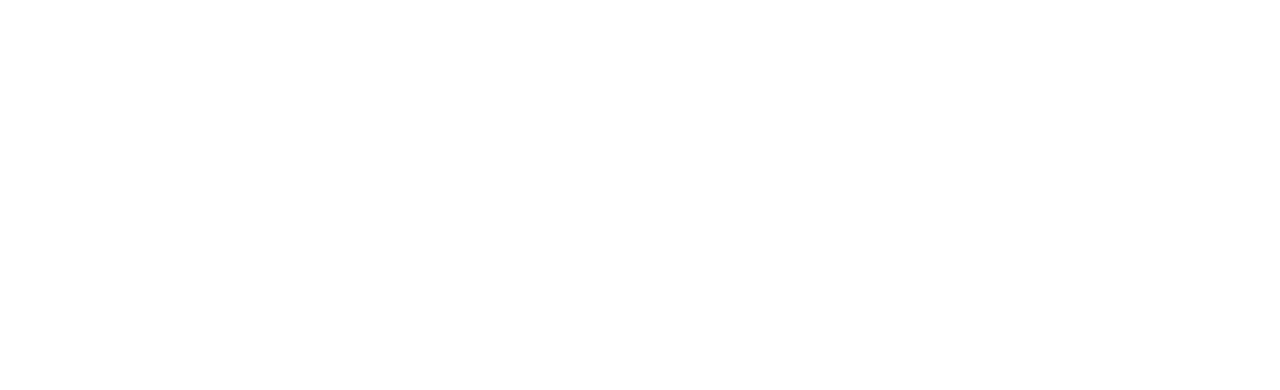
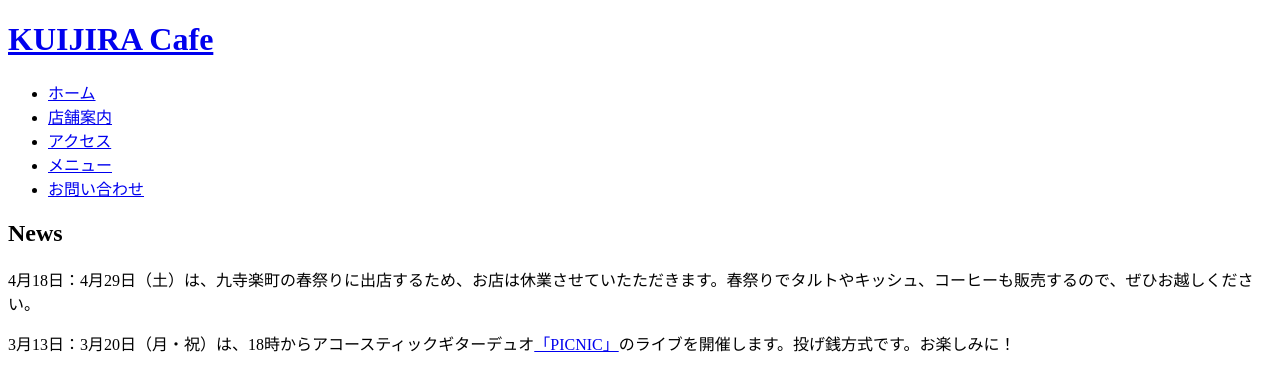
Before and after one commit to Toshimitsu141/study-HTML, a plain HTML site: page cafe/index.html in a window 1280 px wide. Drawn offline with Linux system fonts and the light colour scheme.

Commit message:
Capter5-2まで実施

```diff
--- a/cafe/index.html
+++ b/cafe/index.html
@@ -6,6 +6,19 @@
   <title>KUJIRA　Cafeへようこそ</title>
 </head>
 <body>
+  <h1><a href="index.html">KUIJIRA Cafe</a></h1>
+  <nav>
+    <ul>
+      <li><a href="index.html">ホーム</a></li>
+      <li><a href="about.html">店舗案内</a></li>
+      <li><a href="access.html">アクセス</a></li>
+      <li><a href="menu.html">メニュー</a></li>
+      <li><a href="contact.html">お問い合わせ</a></li>
+  </nav>
+
+  <h2>News</h2>
+    <p>4月18日：4月29日（土）は、九寺楽町の春祭りに出店するため、お店は休業させていたただきます。春祭りでタルトやキッシュ、コーヒーも販売するので、ぜひお越しください。</p>
+    <p>3月13日：3月20日（月・祝）は、18時からアコースティックギターデュオ<a href="http://www.sbcr.jp" target="_blank">「PICNIC」</a>のライブを開催します。投げ銭方式です。お楽しみに！</p>
 
 </body>
 </html>
```
